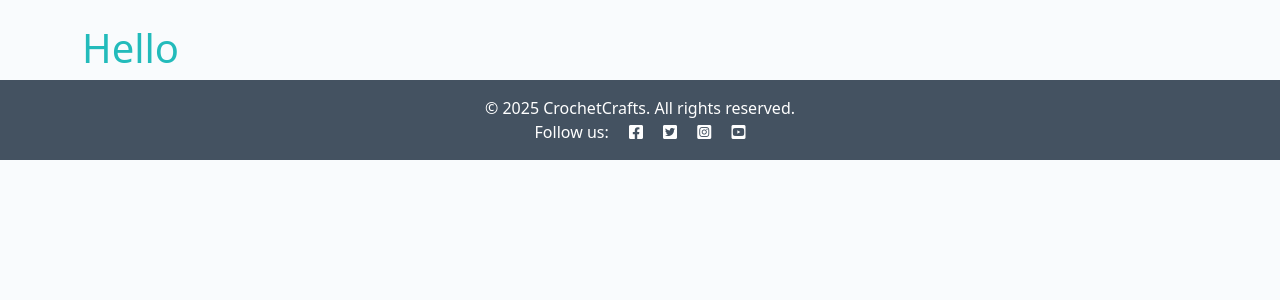
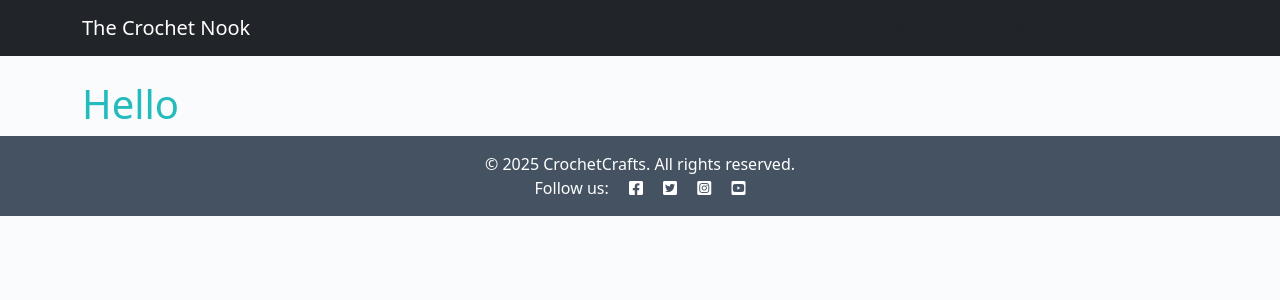
Before and after one commit to louisesykes198/the-crochet-files, a Django app: page / in a window 1280 px wide. Shown: the top 300 px of the page. Run offline with Django 4.2, Linux system fonts and the light colour scheme.

Commit message:
Add navbar html to the base.html file

```diff
--- a/crochet_app/templates/base.html
+++ b/crochet_app/templates/base.html
@@ -28,7 +28,49 @@
     <link rel="stylesheet" href="https://cdnjs.cloudflare.com/ajax/libs/font-awesome/5.15.3/css/all.min.css">
 </head>
 <body>
-    <!-- Navbar -->
+        <!-- Navbar -->
+        <nav class="navbar navbar-expand-lg navbar-dark bg-dark">
+            <div class="container">
+                <a class="navbar-brand" href="{% url 'home' %}">
+                    The Crochet Nook
+                </a>
+                <button class="navbar-toggler" type="button" data-bs-toggle="collapse" data-bs-target="#navbarNav" aria-controls="navbarNav" aria-expanded="false" aria-label="Toggle navigation">
+                    <span class="navbar-toggler-icon"></span>
+                </button>
+                <div class="collapse navbar-collapse" id="navbarNav">
+                    <ul class="navbar-nav ms-auto">
+                        <li class="nav-item">
+                            <a>Home</a>
+                        </li>
+                        <li class="nav-item">
+                            <a>Add Project</a>
+                        </li>
+                        <li class="nav-item">
+                            <a>Crochet Projects</a>
+                        </li>
+                        {% if user.is_authenticated %}
+                            <!-- Show logout only if user is logged in -->
+                            <li class="nav-item">
+                                <form action="">
+                                    {% csrf_token %}
+                                    <button type="submit" class="nav-link btn btn-link" style="display: inline-block; border: none; background: none; cursor: pointer; line-height: normal;">
+                                        Logout
+                                    </button>
+                                </form>
+                            </li>
+                        {% else %}
+                            <!-- Show login/register if user is NOT logged in -->
+                            <li class="nav-item">
+                                <a>Login</a>
+                            </li>
+                            <li class="nav-item">
+                                <a>Register</a>
+                            </li>
+                        {% endif %}
+                    </ul>
+                </div>
+            </div>
+        </nav>
 
                         <!-- Show login/register if user is NOT logged in -->
 
--- a/crochetcrafts/settings.py
+++ b/crochetcrafts/settings.py
@@ -27,7 +27,7 @@
 SECRET_KEY = os.environ.get("SECRET_KEY")
 
 # SECURITY WARNING: don't run with debug turned on in production!
-DEBUG = True
+DEBUG = False
 
 ALLOWED_HOSTS = ['crochet-files-84195481b131.herokuapp.com', '127.0.0.1']
 
```
